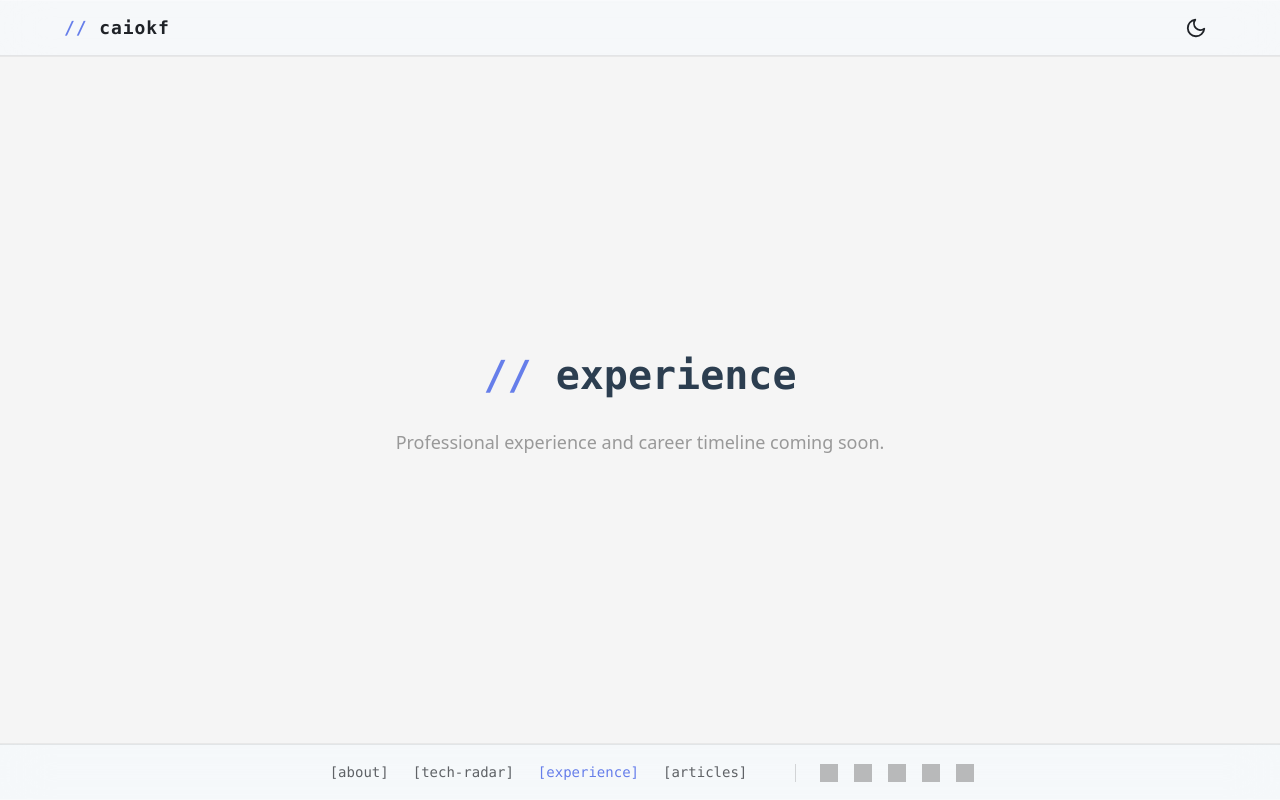
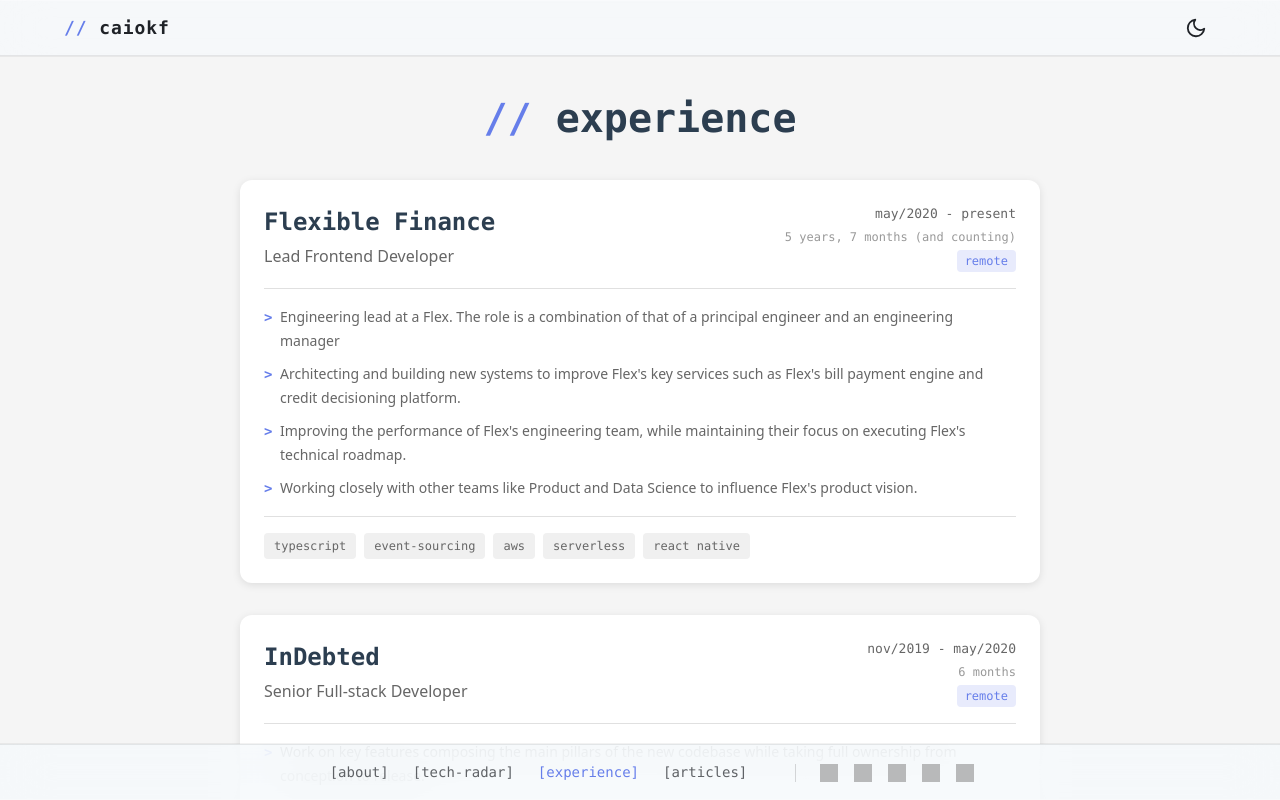
Before and after one commit to caiokf/homepage, a Vue app: page /experience in a window 1280 px wide. Shown: the top 800 px of the page. Built offline with nearby package versions, Linux system fonts and the light colour scheme; grey boxes are pictures that could not be loaded.

Commit message:
feat(xp): implement experience page with timeline and duration calculation

```diff
--- /dev/null
+++ b/src/config/experience-config.ts
@@ -0,0 +1,46 @@
+export type Experience = {
+  company: string;
+  companyLogoPath?: string;
+  position: string;
+  remote: boolean;
+  website: string;
+  startDate: string;
+  endDate?: string;
+  highlights: string[];
+  technologies: string;
+};
+
+export const experiencesConfig: Experience[] = [
+  {
+    company: "Flexible Finance",
+    position: "Lead Frontend Developer",
+    remote: true,
+    website: "https://www.getflex.com",
+    startDate: "2020-05-22",
+    highlights: [
+      "Engineering lead at a Flex. The role is a combination of that of a principal engineer and an engineering manager",
+      "Architecting and building new systems to improve Flex's key services such as Flex's bill payment engine and credit decisioning platform.",
+      "Improving the performance of Flex's engineering team, while maintaining their focus on executing Flex's technical roadmap.",
+      "Working closely with other teams like Product and Data Science to influence Flex's product vision.",
+    ],
+    technologies: "typescript, event-sourcing, aws, serverless, react native",
+  },
+
+  {
+    company: "InDebted",
+    position: "Senior Full-stack Developer",
+    website: "https://www.indebted.co",
+    remote: true,
+    startDate: "2019-11-20",
+    endDate: "2020-05-22",
+    highlights: [
+      "Work on key features composing the main pillars of the new codebase while taking full ownership from conception to release.",
+      "Research, analyse and translate business needs into solution architectures.",
+      "Implement secure, self-healing, highly scalable serverless microservices.",
+      "Ensure compliance best practices across the entire ecosystem.",
+      "Take full ownership of features with implementation, integration & end-to-end testing, deployment, infrastructure management, logging, and monitoring.",
+      "Receive and provide constructive feedback verbally and through code reviews.",
+    ],
+    technologies: "golang, event-sourcing, aws, serverless, node, react",
+  },
+];
--- a/src/pages/ExperiencePage.vue
+++ b/src/pages/ExperiencePage.vue
@@ -2,37 +2,285 @@
   <div class="experience-page">
     <div class="content">
       <h1 class="page-title">experience</h1>
-      <p class="placeholder-text">
-        Professional experience and career timeline coming soon.
-      </p>
+
+      <div class="timeline">
+        <article
+          v-for="(experience, index) in experiencesConfig"
+          :key="index"
+          class="experience-card"
+        >
+          <header class="experience-header">
+            <div class="experience-title">
+              <h2 class="company-name">
+                <a
+                  :href="experience.website"
+                  target="_blank"
+                  rel="noopener noreferrer"
+                  class="company-link"
+                >
+                  {{ experience.company }}
+                </a>
+              </h2>
+              <span class="position">{{ experience.position }}</span>
+            </div>
+            <div class="experience-meta">
+              <span class="date-range">{{ formatDateRange(experience) }}</span>
+              <span class="duration">{{ calculateDuration(experience) }}</span>
+              <span v-if="experience.remote" class="remote-badge">remote</span>
+            </div>
+          </header>
+
+          <ul class="highlights">
+            <li
+              v-for="(highlight, hIndex) in experience.highlights"
+              :key="hIndex"
+              class="highlight-item"
+            >
+              {{ highlight }}
+            </li>
+          </ul>
+
+          <footer class="experience-footer">
+            <div class="technologies">
+              <span
+                v-for="tech in parseTechnologies(experience.technologies)"
+                :key="tech"
+                class="tech-tag"
+              >
+                {{ tech }}
+              </span>
+            </div>
+          </footer>
+        </article>
+      </div>
     </div>
   </div>
 </template>
 
-<script setup lang="ts"></script>
+<script setup lang="ts">
+  import {
+    experiencesConfig,
+    type Experience,
+  } from "../config/experience-config";
+
+  function formatDateRange(experience: Experience): string {
+    const startDate = new Date(experience.startDate);
+    const startStr = formatMonth(startDate);
+
+    if (!experience.endDate) {
+      return `${startStr} - present`;
+    }
+
+    const endDate = new Date(experience.endDate);
+    const endStr = formatMonth(endDate);
+    return `${startStr} - ${endStr}`;
+  }
+
+  function formatMonth(date: Date): string {
+    const months = [
+      "jan",
+      "feb",
+      "mar",
+      "apr",
+      "may",
+      "jun",
+      "jul",
+      "aug",
+      "sep",
+      "oct",
+      "nov",
+      "dec",
+    ];
+    return `${months[date.getMonth()]}/${date.getFullYear()}`;
+  }
+
+  function calculateDuration(experience: Experience): string {
+    const startDate = new Date(experience.startDate);
+    const endDate = experience.endDate ? new Date(experience.endDate) : new Date();
+
+    let months =
+      (endDate.getFullYear() - startDate.getFullYear()) * 12 +
+      (endDate.getMonth() - startDate.getMonth());
+
+    const years = Math.floor(months / 12);
+    const remainingMonths = months % 12;
+
+    let duration = "";
+    if (years > 0) {
+      duration += `${years} ${years === 1 ? "year" : "years"}`;
+    }
+    if (remainingMonths > 0) {
+      if (duration) duration += ", ";
+      duration += `${remainingMonths} ${remainingMonths === 1 ? "month" : "months"}`;
+    }
+    if (!duration) {
+      duration = "< 1 month";
+    }
+
+    if (!experience.endDate) {
+      duration += " (and counting)";
+    }
+
+    return duration;
+  }
+
+  function parseTechnologies(technologies: string): string[] {
+    return technologies.split(",").map((tech) => tech.trim());
+  }
+</script>
 
 <style scoped>
   .experience-page {
     min-height: calc(100vh - 112px);
-    display: flex;
-    align-items: center;
-    justify-content: center;
     padding: var(--space-8);
   }
 
   .content {
-    max-width: 600px;
+    max-width: 800px;
+    margin: 0 auto;
+  }
+
+  .page-title {
+    margin-bottom: var(--space-8);
     text-align: center;
   }
 
-  .page-title {
-    margin-bottom: var(--space-6);
+  .timeline {
+    display: flex;
+    flex-direction: column;
+    gap: var(--space-8);
   }
 
-  .placeholder-text {
+  .experience-card {
+    background: var(--color-surface);
+    border-radius: var(--radius-lg);
+    padding: var(--space-6);
+    box-shadow: var(--shadow-md);
+    transition:
+      background-color var(--transition-theme),
+      box-shadow var(--transition-theme);
+  }
+
+  .experience-header {
+    display: flex;
+    justify-content: space-between;
+    align-items: flex-start;
+    gap: var(--space-4);
+    margin-bottom: var(--space-4);
+    padding-bottom: var(--space-4);
+    border-bottom: 1px solid var(--color-border);
+  }
+
+  .experience-title {
+    display: flex;
+    flex-direction: column;
+    gap: var(--space-1);
+  }
+
+  .company-name {
+    font-family: var(--font-mono);
+    font-size: var(--text-xl);
+    font-weight: var(--font-semibold);
+    margin: 0;
+    color: var(--color-text-primary);
+  }
+
+  .company-link {
+    color: inherit;
+    text-decoration: none;
+    transition: color var(--transition-fast);
+  }
+
+  .company-link:hover {
+    color: var(--color-primary);
+  }
+
+  .position {
     font-family: var(--font-sans);
-    font-size: var(--text-lg);
+    font-size: var(--text-md);
+    color: var(--color-text-secondary);
+  }
+
+  .experience-meta {
+    display: flex;
+    flex-direction: column;
+    align-items: flex-end;
+    gap: var(--space-1);
+    text-align: right;
+  }
+
+  .date-range {
+    font-family: var(--font-mono);
+    font-size: var(--text-sm);
+    color: var(--color-text-secondary);
+    text-transform: lowercase;
+  }
+
+  .duration {
+    font-family: var(--font-mono);
+    font-size: var(--text-xs);
     color: var(--color-text-muted);
+  }
+
+  .remote-badge {
+    font-family: var(--font-mono);
+    font-size: var(--text-xs);
+    color: var(--color-primary);
+    background: var(--color-primary-light);
+    padding: 2px 8px;
+    border-radius: var(--radius-sm);
+    text-transform: lowercase;
+  }
+
+  .highlights {
+    list-style: none;
+    padding: 0;
+    margin: 0 0 var(--space-4) 0;
+    display: flex;
+    flex-direction: column;
+    gap: var(--space-2);
+  }
+
+  .highlight-item {
+    font-family: var(--font-sans);
+    font-size: var(--text-base);
+    color: var(--color-text-secondary);
+    line-height: var(--leading-relaxed);
+    padding-left: var(--space-4);
+    position: relative;
+  }
+
+  .highlight-item::before {
+    content: ">";
+    position: absolute;
+    left: 0;
+    color: var(--color-primary);
+    font-family: var(--font-mono);
+    font-weight: var(--font-bold);
+  }
+
+  .experience-footer {
+    padding-top: var(--space-4);
+    border-top: 1px solid var(--color-border);
+  }
+
+  .technologies {
+    display: flex;
+    flex-wrap: wrap;
+    gap: var(--space-2);
+  }
+
+  .tech-tag {
+    font-family: var(--font-mono);
+    font-size: var(--text-xs);
+    color: var(--color-text-secondary);
+    background: var(--color-background-subtle);
+    padding: 4px 10px;
+    border-radius: var(--radius-sm);
+    text-transform: lowercase;
+    transition:
+      background-color var(--transition-theme),
+      color var(--transition-theme);
   }
 
   @media (max-width: 768px) {
@@ -40,8 +288,22 @@
       padding: var(--space-6);
     }
 
-    .placeholder-text {
-      font-size: var(--text-md);
+    .experience-header {
+      flex-direction: column;
+      gap: var(--space-3);
+    }
+
+    .experience-meta {
+      align-items: flex-start;
+      text-align: left;
+    }
+
+    .company-name {
+      font-size: var(--text-lg);
+    }
+
+    .experience-card {
+      padding: var(--space-4);
     }
   }
 </style>
```
